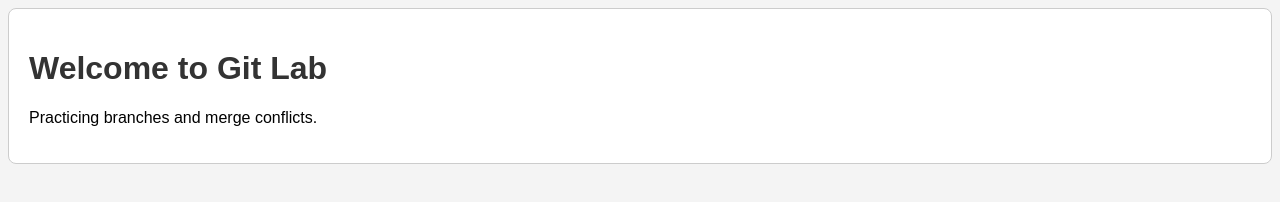
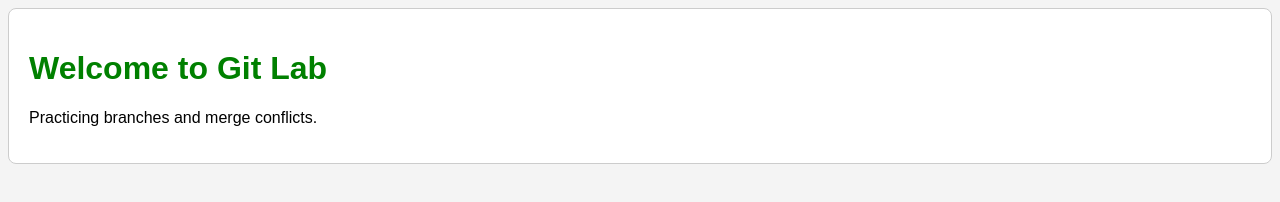
Before and after one commit to minhazuddin0523/202400001006_2_GitLab, a plain HTML site: page index.html in a window 1280 px wide. Drawn offline with Linux system fonts and the light colour scheme.

Commit message:
Change h1 color to green in main

```diff
--- a/index.css
+++ b/index.css
@@ -11,7 +11,7 @@ body {
 }
 
 h1 {
-  color: #333333;
+  color: green;
 }
 
 p {
```
